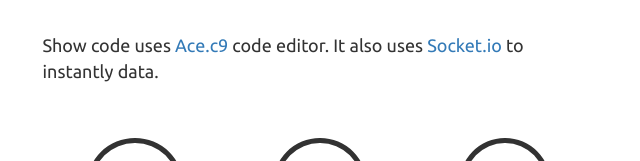
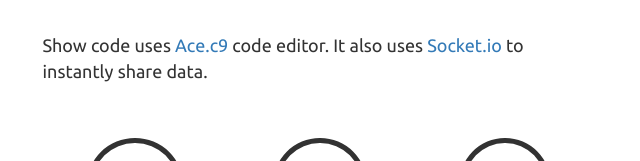
Before and after one commit to JacobTheEvans/code-show, a website: page public/views/index.html at #/home in a window 1280 px wide. Shown: the part 570-731 px from the top of the page, 320-960 px from the left. Drawn offline with nearby package versions, Linux system fonts and the light colour scheme; some packages are replaced by stand-ins of ours; a script that the page names is missing; files whose address does not match are found by name.

Commit message:
fix read

```diff
--- a/public/views/templates/home.tpl.html
+++ b/public/views/templates/home.tpl.html
@@ -19,7 +19,7 @@
         <h1 class="center">What does it use?</h1>
         <br>
         <p class="desc">
-          Show code uses <a href="http://ace.c9.io/">Ace.c9</a> code editor. It also uses <a href="http://socket.io/">Socket.io</a> to instantly data.
+          Show code uses <a href="http://ace.c9.io/">Ace.c9</a> code editor. It also uses <a href="http://socket.io/">Socket.io</a> to instantly share data.
         </p>
       </div>
     </div>
```
Also changed, not shown: README.md.
